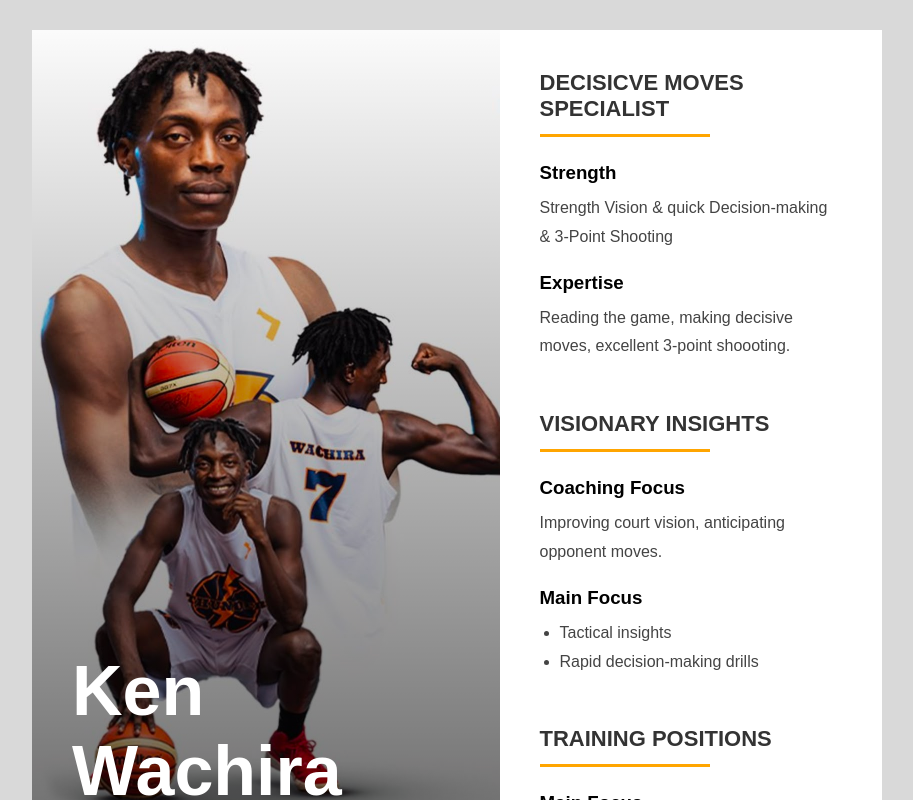
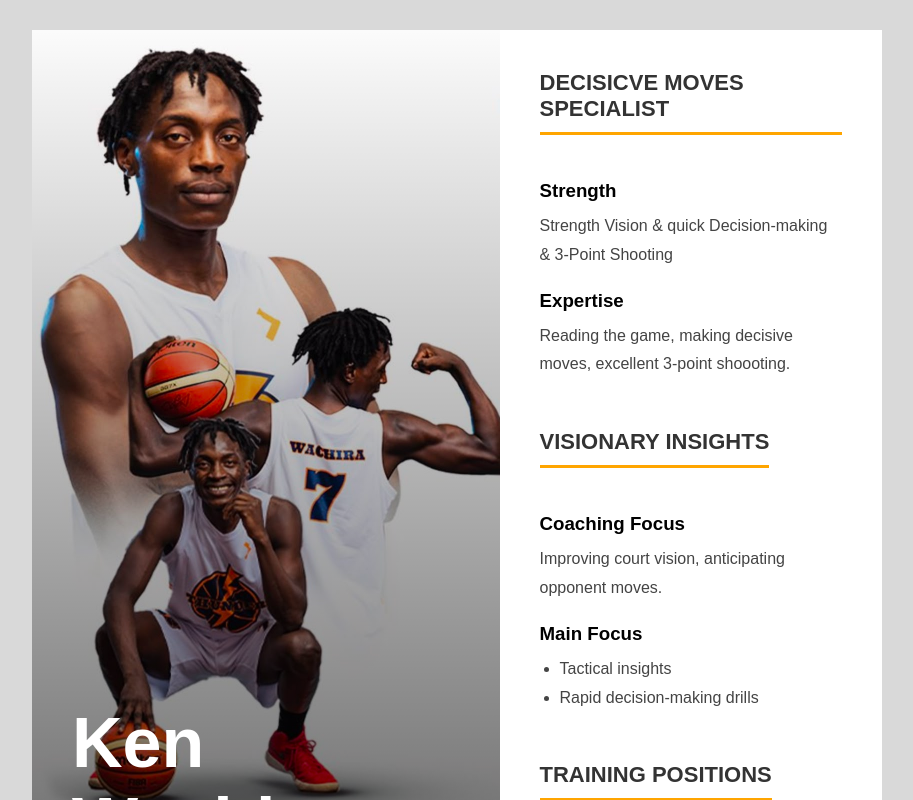
Before and after one commit to alexsigei/profile_poster, a React (Vite) app in the folder sports_profile/: page / in a window 1280 px wide. Shown: the top 800 px of the page, without its empty margins (183-1096 px from the left). Built offline with nearby package versions, Linux system fonts and the light colour scheme.

Commit message:
Fixed the orange lines to match the title length

```diff
--- a/sports_profile/src/App.css
+++ b/sports_profile/src/App.css
@@ -93,11 +93,13 @@ body {
     color: #333;
 }
 
-.line {
-    width: 170px;
-    height: 3px;
-    background: orange;
-    margin: 12px 0 25px;
+.section-title {
+    display: inline-block;
+    font-size: 22px;
+    color: #333;
+    padding-bottom: 10px;
+    border-bottom: 3px solid orange;
+    margin-bottom: 25px;
 }
 
 .section h3 {
--- a/sports_profile/src/components/Section.jsx
+++ b/sports_profile/src/components/Section.jsx
@@ -2,9 +2,7 @@ function Section({ title, children }) {
   return (
     <section className="section">
 
-      <h2>{title}</h2>
-
-      <div className="line"></div>
+      <h2 className="section-title">{title}</h2>
 
       {children}
 
```
